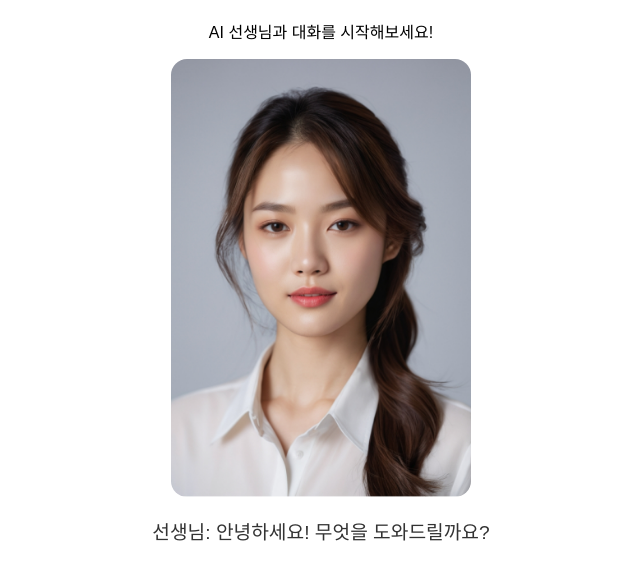
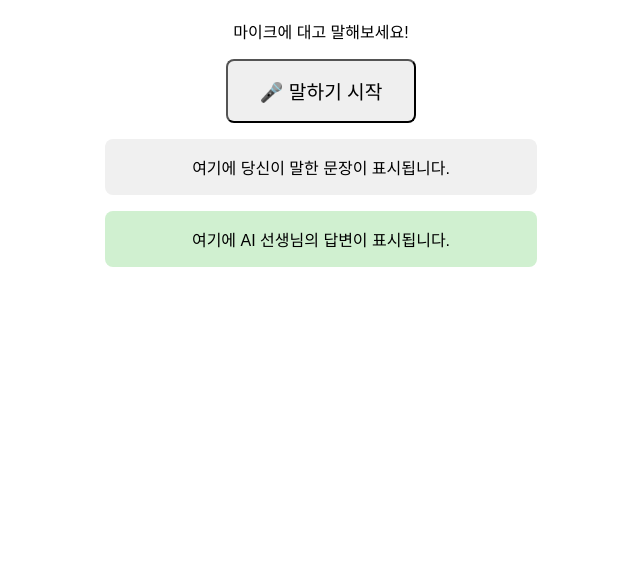
Before and after one commit to 0909007/ai-english-teacher, a plain HTML site: page index.html in a window 1280 px wide. Shown: the part 110-690 px from the top of the page, without its empty margins (319-959 px from the left). Drawn offline with Linux system fonts and the light colour scheme.

Commit message:
Update index.html

```diff
--- a/index.html
+++ b/index.html
@@ -2,19 +2,24 @@
 <html lang="en">
 <head>
   <meta charset="UTF-8" />
-  <meta name="viewport" content="width=device-width, initial-scale=1.0"/>
+  <meta name="viewport" content="width=device-width, initial-scale=1" />
   <title>AI 영어 선생님</title>
   <style>
-    body { font-family: sans-serif; text-align: center; background: #fff; padding: 2rem; }
-    img { width: 300px; border-radius: 1rem; }
-    #response { margin-top: 1rem; font-size: 1.2rem; color: #333; }
+    body { font-family: sans-serif; text-align: center; padding: 2rem; }
+    #output, #response { margin: 1rem auto; padding: 1rem; max-width: 400px; border-radius: 8px; }
+    #output { background: #f0f0f0; }
+    #response { background: #d0f0d0; }
+    button { padding: 1rem 2rem; font-size: 1.2rem; border-radius: 8px; cursor: pointer; }
   </style>
 </head>
 <body>
   <h1>👩‍🏫 AI 영어 선생님</h1>
-  <p>AI 선생님과 대화를 시작해보세요!</p>
-  <img src="teacher.jpg" alt="AI 선생님" />
-  <p id="response">선생님: 안녕하세요! 무엇을 도와드릴까요?</p>
+  <p>마이크에 대고 말해보세요!</p>
+  <button onclick="startListening()">🎤 말하기 시작</button>
+
+  <div id="output">여기에 당신이 말한 문장이 표시됩니다.</div>
+  <div id="response">여기에 AI 선생님의 답변이 표시됩니다.</div>
+
   <script src="script.js"></script>
 </body>
 </html>
```
